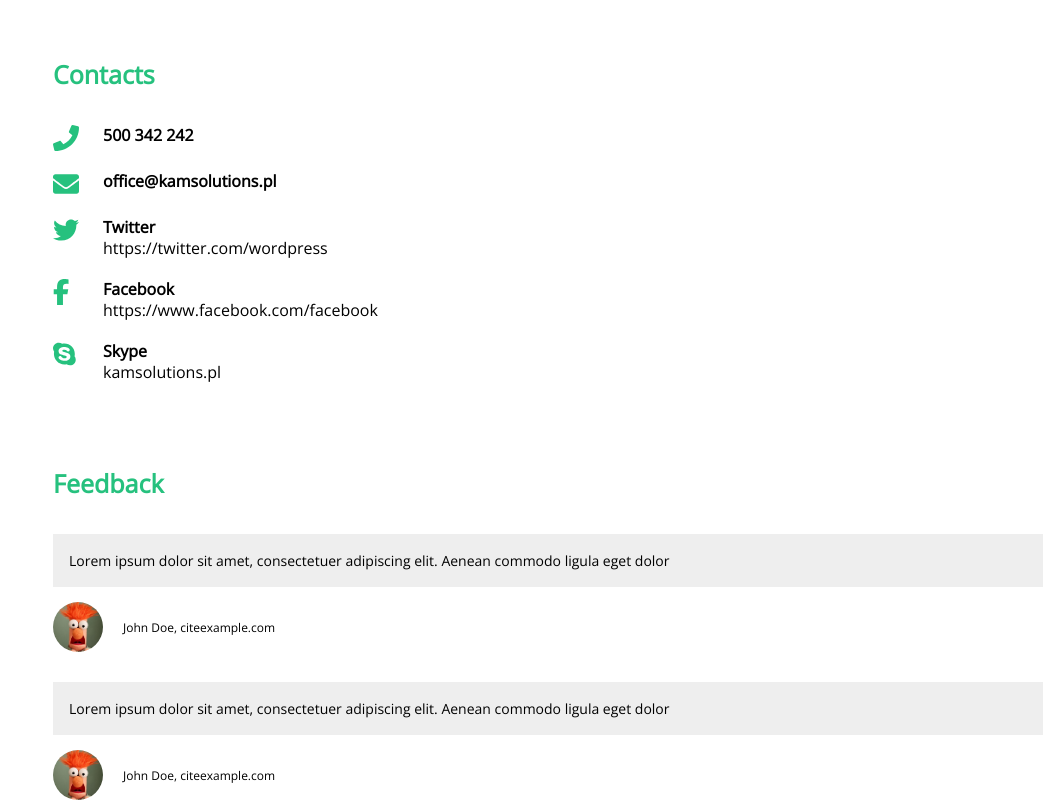
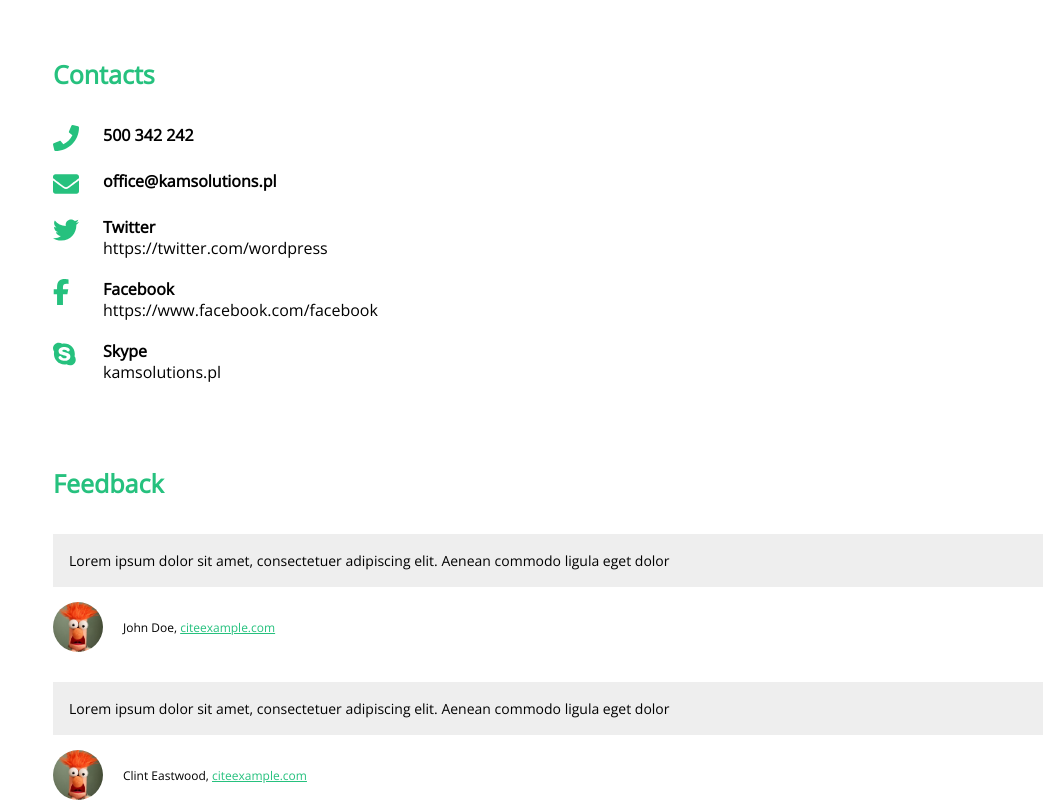
Before and after one commit to stiripo/cv-app, a React (Create React App) app in the folder cv-app/: page /about in a window 1280 px wide. Shown: the part 977-1777 px from the top of the page, without its empty margins (227-1280 px from the left). Built offline with nearby package versions, Linux system fonts and the light colour scheme.

Commit message:
Add unique keys to list items

```diff
--- a/cv-app/src/components/EducationTimeline/EducationTimeline.js
+++ b/cv-app/src/components/EducationTimeline/EducationTimeline.js
@@ -4,7 +4,7 @@ import infoStyles from '../Info/Info.module.scss';
 export function EducationTimeline(props) {
     const data = props.data;
     const listitems = data.map((entry) =>
-        <li>
+        <li key={`${entry.date}_${entry.title}`}>
             <div className={styles.date}>
                 {entry.date}
             </div>
--- a/cv-app/src/components/Experience/Experience.js
+++ b/cv-app/src/components/Experience/Experience.js
@@ -3,7 +3,7 @@ import styles from './Experience.module.scss';
 export function Experience(props) {
     const data = props.data;
     const listitems = data.map((entry) =>
-        <li key={entry.date}>
+        <li key={`${entry.date}_${entry.info.company}`}>
             <div className={styles.date}>
                 <h3>{entry.info.company}</h3>
                 <div>{entry.date}</div>
--- a/cv-app/src/components/Feedback/Feedback.js
+++ b/cv-app/src/components/Feedback/Feedback.js
@@ -5,7 +5,7 @@ import styles from './Feedback.module.scss';
 export function Feedback(props) {
     const data = props.data;
     const listitems = data.map((feedback) =>
-        <li>
+        <li key={feedback.reporter.name}>
             <blockquote>
                 <Info text={feedback.feedback} />
                 <div className={styles.reporter}>
--- a/cv-app/src/components/Feedback/Feedback.module.scss
+++ b/cv-app/src/components/Feedback/Feedback.module.scss
@@ -7,6 +7,11 @@
     display: flex;
     align-items: center;
     font-size: 12px;
+
+    & a {
+       color: $green_color;
+       text-decoration: underline;
+    }
 }
 
 .photo {
--- a/cv-app/src/utils/constants.js
+++ b/cv-app/src/utils/constants.js
@@ -11,7 +11,7 @@ export const feedback_data = [
         feedback: ' Lorem ipsum dolor sit amet, consectetuer adipiscing elit. Aenean commodo ligula eget dolor',
         reporter: {
             photoUrl: './user.jpg',
-            name: 'John Doe',
+            name: 'Clint Eastwood',
             citeUrl: 'https://www.citeexample.com'
         }
     }
```
